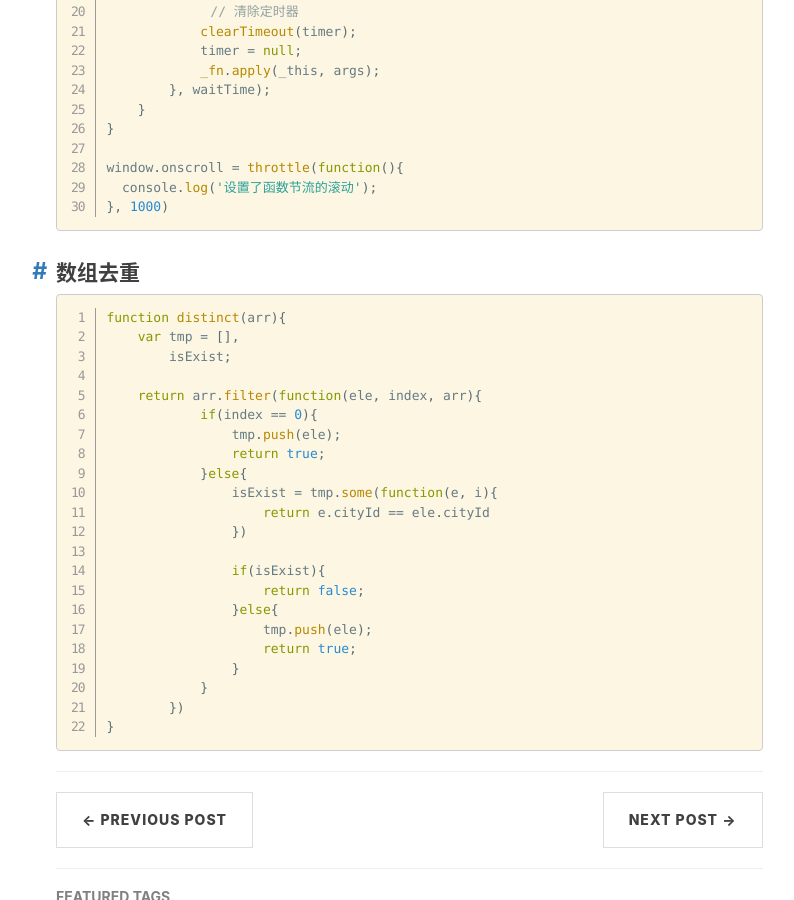
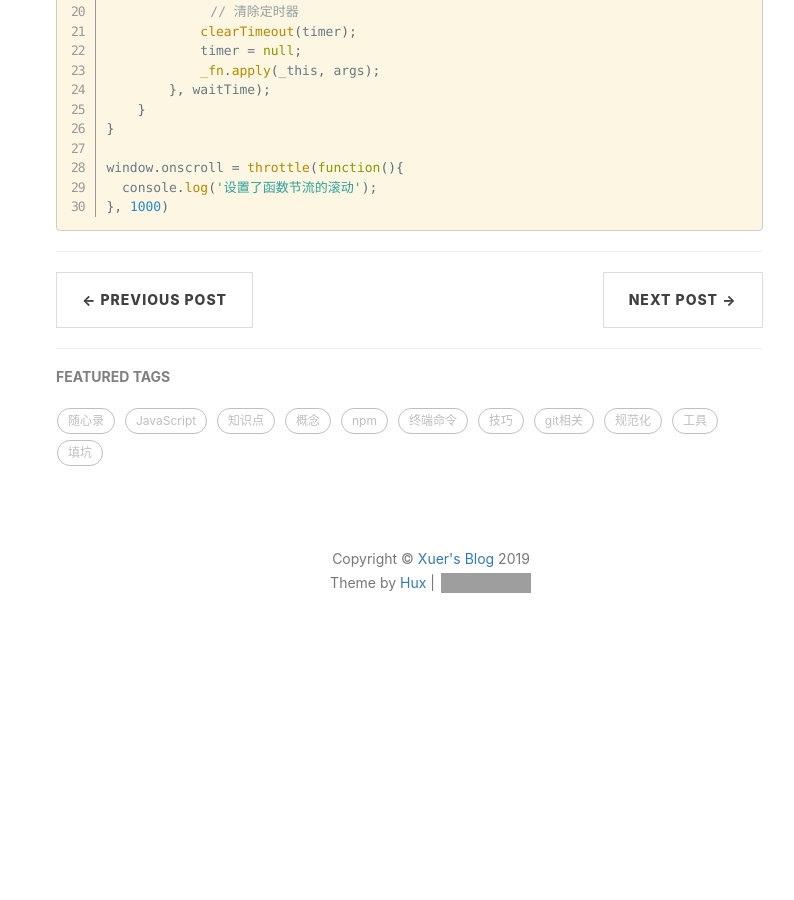
Before and after one commit to liuxingyu521/blog, a Jekyll site: the page built from _posts/2017-11-28-JS代码技巧积累.md, in a window 1280 px wide and 900 px high, scrolled down 4091 px. Shown: the whole window, without its empty margins (209-1003 px from the left). Built offline with Jekyll 4.4.1, drawn with Linux system fonts in a browser that asks for light colours; comment, search, counter and statistics services are not loaded; after the commit the page ends 4778 px from its top, so only the background shows below that; grey boxes are pictures that could not be loaded.

Commit message:
refactor: 去掉演示代码

````diff
--- a/_posts/2017-11-28-JS代码技巧积累.md
+++ b/_posts/2017-11-28-JS代码技巧积累.md
@@ -190,30 +190,3 @@ window.onscroll = throttle(function(){
   console.log('设置了函数节流的滚动');
 }, 1000)
 ```
-
-#### 数组去重
-
-```js
-function distinct(arr){
-    var tmp = [],
-        isExist;
-
-    return arr.filter(function(ele, index, arr){
-            if(index == 0){
-                tmp.push(ele);
-                return true;
-            }else{
-                isExist = tmp.some(function(e, i){
-                    return e.cityId == ele.cityId
-                })
-
-                if(isExist){
-                    return false;
-                }else{
-                    tmp.push(ele);
-                    return true;
-                }
-            }
-        })
-}
-```
````
